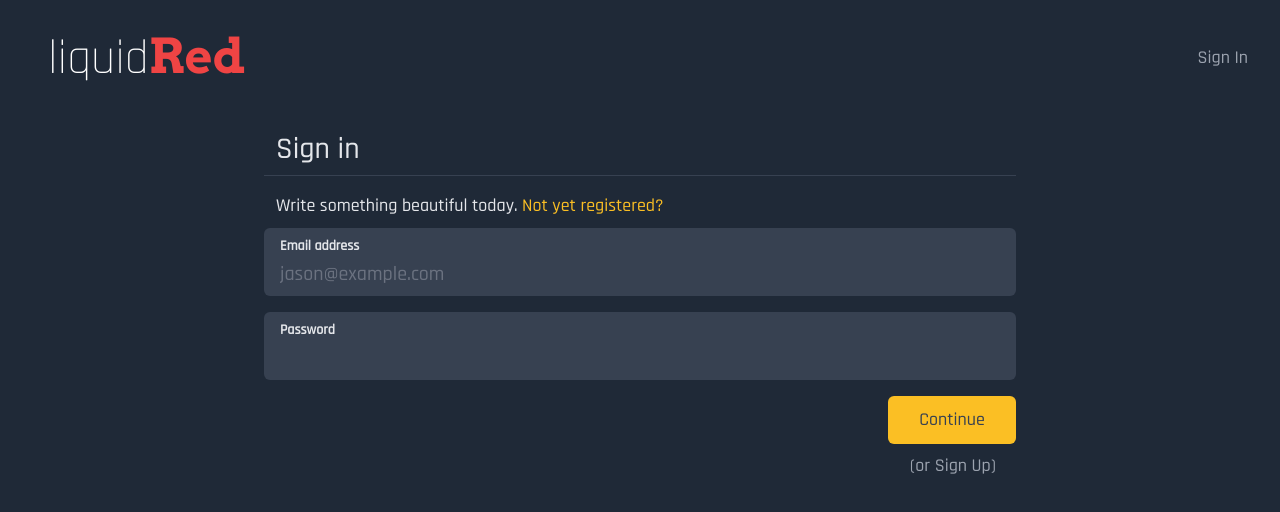
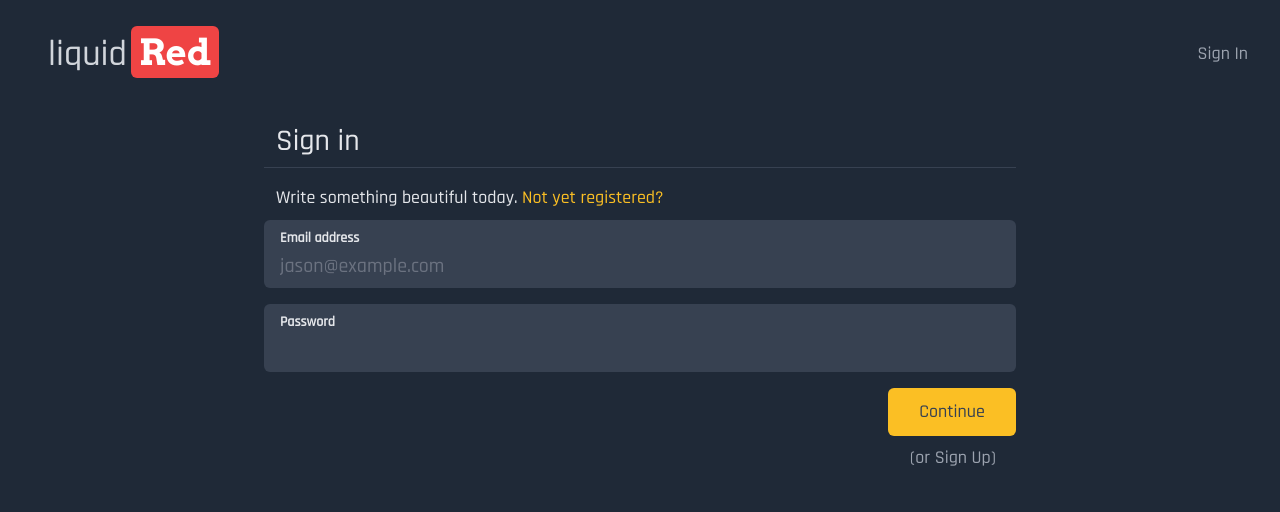
Before and after one commit to cbillowes/liquid-red-poetry, a React (Create React App) app in the folder app/: page /login in a window 1280 px wide. Shown: the top 512 px of the page. Built offline with nearby package versions, Linux system fonts and the light colour scheme; no server answers.

Commit message:
Redesign logo

```diff
--- a/app/src/components/Header.js
+++ b/app/src/components/Header.js
@@ -33,9 +33,9 @@ const Header = () => {
 
   return (
     <div className="max-w-screen-2xl mx-auto flex justify-between mb-12 items-center">
-      <div className="text-5xl mx-4">
-        <span className="text-white font-sans-serif font-thin">liquid</span>
-        <span className="text-red-500 font-serif font-bold">Red</span>
+      <div className="text-4xl mx-4">
+        <span className="text-gray-300 font-sans-serif">liquid</span>
+        <span className="bg-red-500 font-serif font-bold m-1 py-1 px-2 text-white rounded-md">Red</span>
       </div>
       {user ? (
         <SignedIn displayName={user.displayName} history={history} />
```
